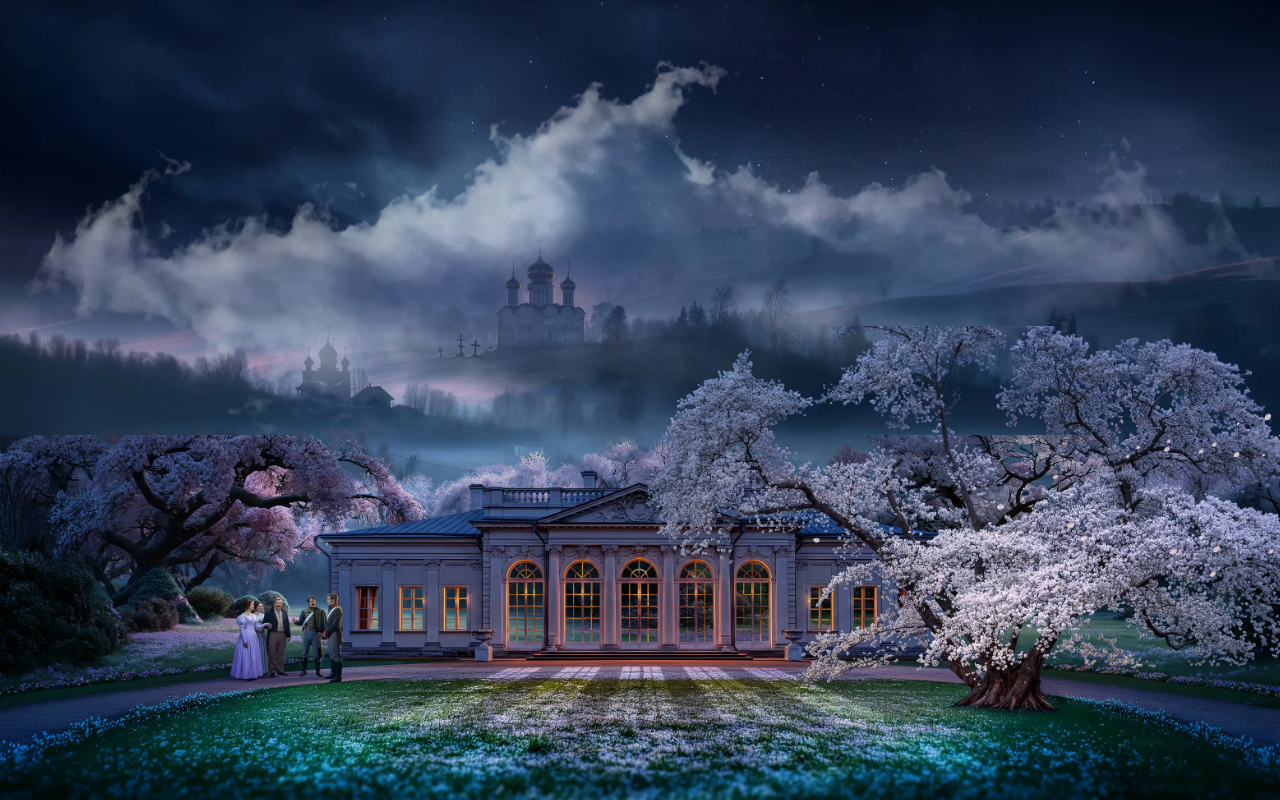
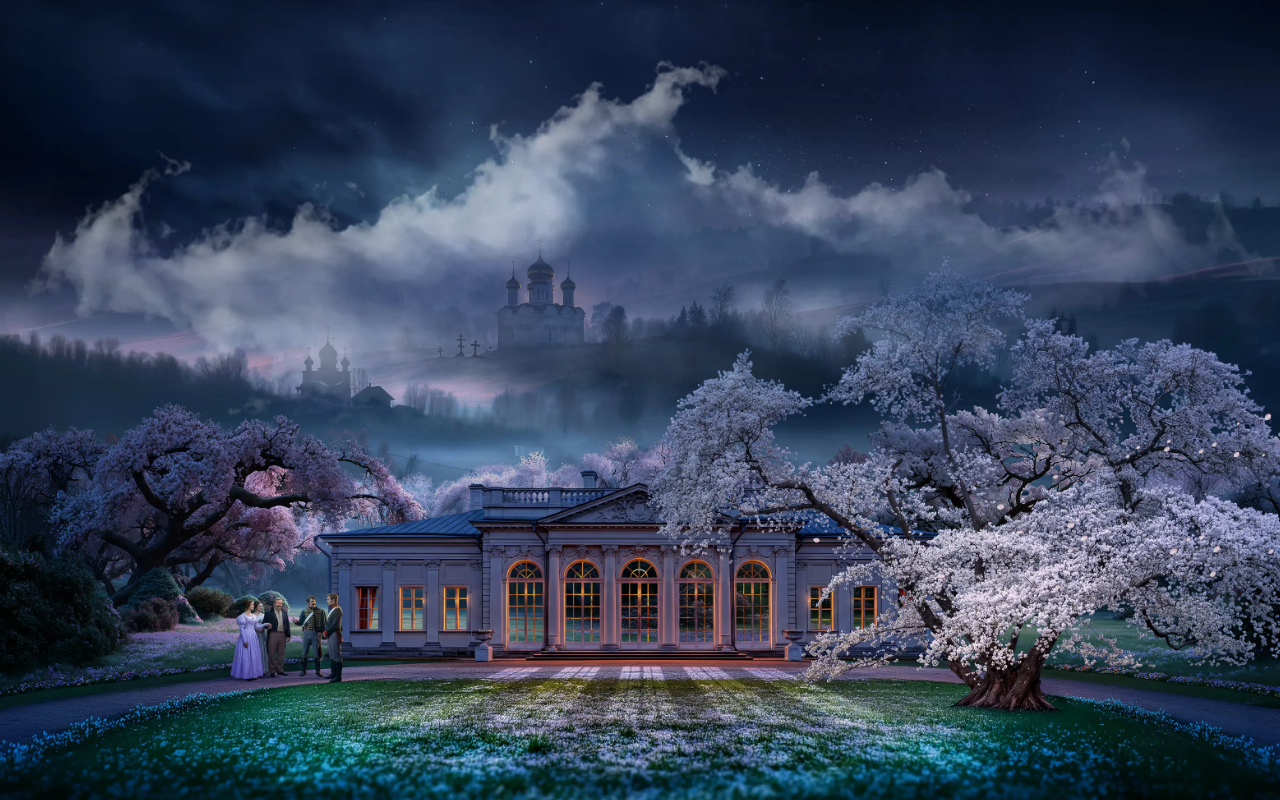
Before and after one commit to sebastianvasquezechavarria1234/alfoart-clone, a React (Vite) app: page / in a window 1280 px wide. Built offline with nearby package versions, Linux system fonts and the light colour scheme.

Commit message:
style(parallax): fine-tune background layer transforms

```diff
--- a/src/App.tsx
+++ b/src/App.tsx
@@ -40,7 +40,7 @@ function App() {
         />
       </div>
 
-      <div className="absolute w-full bottom-0 left-1/2 -translate-x-1/2 w-[190%] overflow-hidden">
+      <div className="absolute w-full bottom-0 left-1/2 -translate-x-1/2 w-[190%]">
         <img
           src={bg2}
           alt="background-2"
@@ -49,7 +49,7 @@ function App() {
         />
       </div>
 
-      <img src={cloud4} alt="cloud-4" className="absolute top-0 left-0 w-full" />
+      <img src={cloud4} alt="cloud-4" className="absolute top-0 left-0 w-full z-60" />
 
       {petals.map((p) => (
         <img
@@ -69,7 +69,7 @@ function App() {
         />
       ))}
 
-      <div className="absolute w-full bottom-0 left-1/2 -translate-x-1/2 w-[190%] overflow-hidden">
+      <div className="absolute w-full bottom-0 left-1/2 -translate-x-1/2 w-[190%]">
         <img
           src={frontScene}
           alt="front-scene"
```
